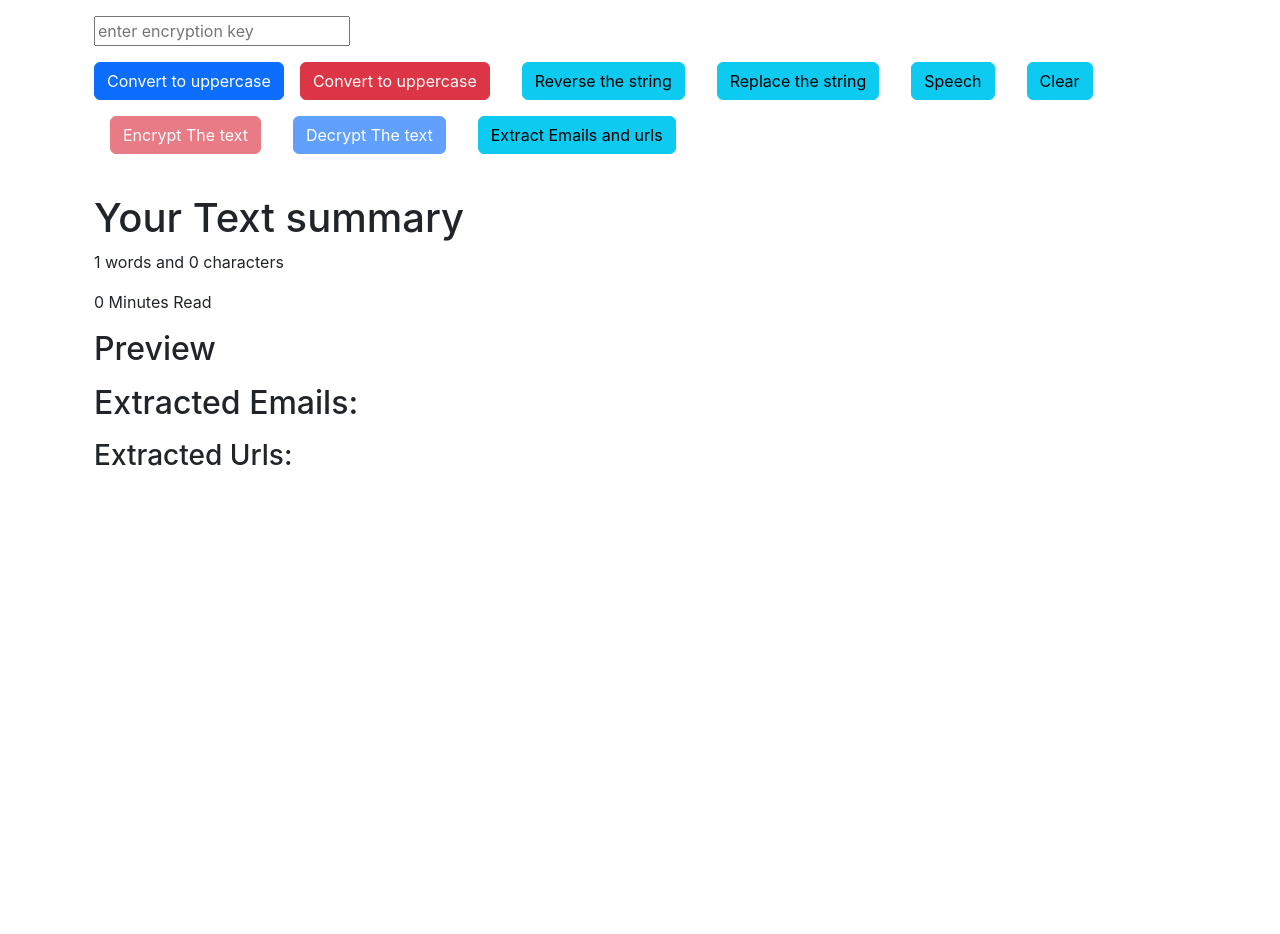
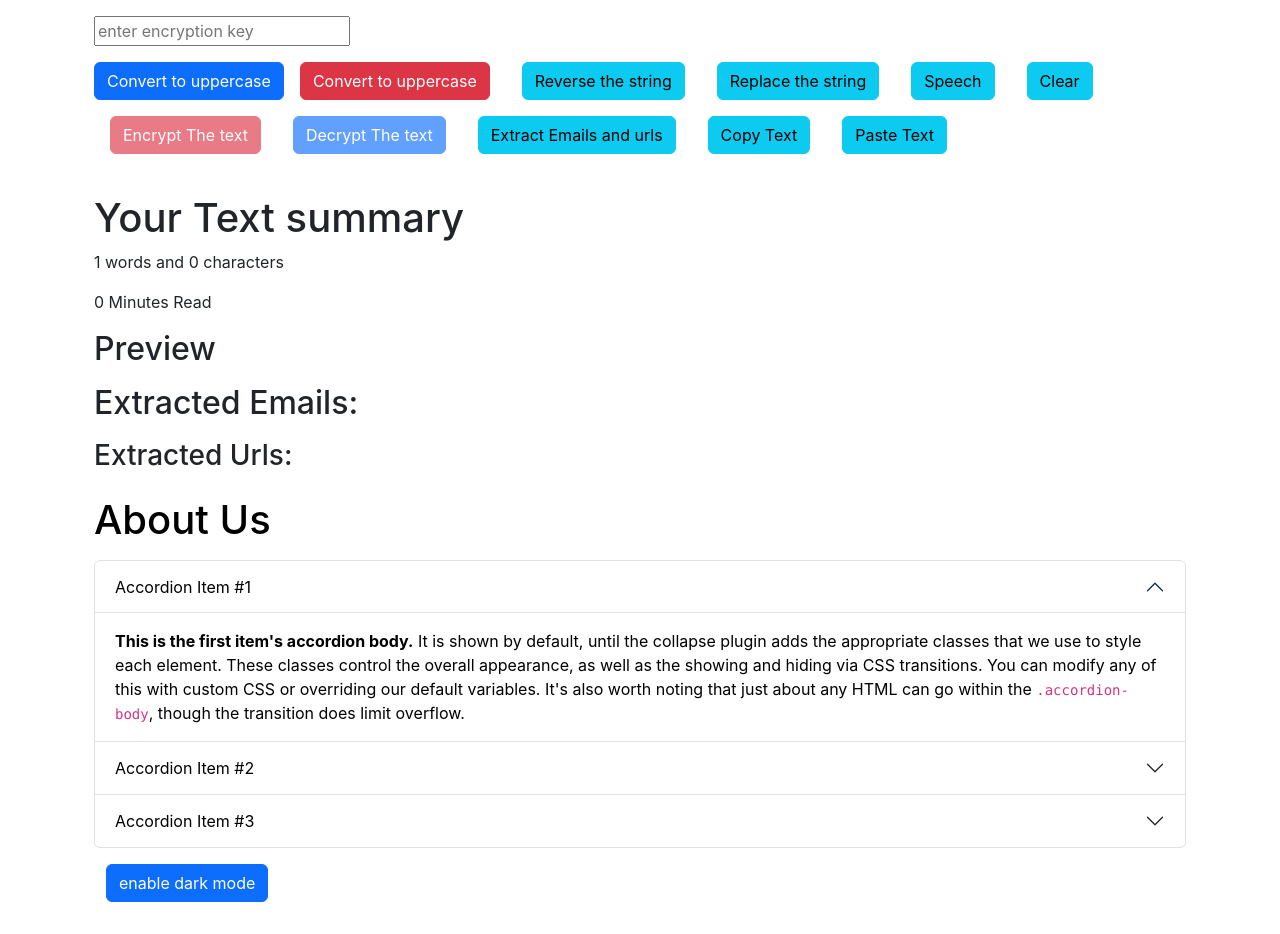
Before and after one commit to simonarumao/text_utilis, a React (Create React App) app: page / in a window 1280 px wide. Shown: the part 334-1268 px from the top of the page. Before the commit the page ends 830 px from the top, so only its background shows below. Built offline with nearby package versions, Linux system fonts and the light colour scheme.

Commit message:
copypaste

```diff
--- a/src/App.js
+++ b/src/App.js
@@ -1,5 +1,6 @@
 
 import './App.css';
+import About from './components/About';
 import Navbar from './components/Navbar';
 import TextForm from './components/TextForm';
 
@@ -10,7 +11,9 @@
       <Navbar title="TextUtlities" text="Home" />
       <div className="container my-3">
 
-      <TextForm heading ="Enter the text"/>
+        <TextForm heading="Enter the text" />
+        <About/>
+
       </div>
 
     </>
--- /dev/null
+++ b/src/components/About.js
@@ -0,0 +1,132 @@
+import React, { useState } from "react";
+
+export default function About() {
+
+   const[myStyle, setMyStyle]  = useState( {
+    color: 'black',
+    backgroundColor:'white'
+   })
+
+    const[btnText, setBtnText] = useState("enable dark mode")
+
+    const togglestyle = () => {
+        if (myStyle.color === 'white')
+        {
+            setMyStyle({
+                color: 'black',
+                backgroundColor:'white'
+            })
+            setBtnText("enable dark mode")
+        }
+        else {
+            setMyStyle({
+                color: 'white',
+                backgroundColor:'black'
+            })
+            setBtnText("enable light mode")
+        }
+    }
+
+  return (
+      <div className="container" style={myStyle}>
+          <h1 className="my-3">About Us</h1>
+      <div className= "accordion" id="accordionExample">
+        <div className= "accordion-item">
+          <h2 className= "accordion-header">
+                      <button
+                    style={myStyle}
+              className= "accordion-button"
+              type="button"
+              data-bs-toggle="collapse"
+              data-bs-target="#collapseOne"
+              aria-expanded="true"
+              aria-controls="collapseOne"
+            >
+              Accordion Item #1
+            </button>
+          </h2>
+          <div
+            id="collapseOne"
+            className= "accordion-collapse collapse show"
+            data-bs-parent="#accordionExample"
+          >
+            <div className= "accordion-body" style={myStyle}>
+              <strong>This is the first item's accordion body.</strong> It is
+              shown by default, until the collapse plugin adds the appropriate
+              classes that we use to style each element. These classes control
+              the overall appearance, as well as the showing and hiding via CSS
+              transitions. You can modify any of this with custom CSS or
+              overriding our default variables. It's also worth noting that just
+              about any HTML can go within the <code>.accordion-body</code>,
+              though the transition does limit overflow.
+            </div>
+          </div>
+        </div>
+        <div className= "accordion-item">
+          <h2 className= "accordion-header">
+                      <button
+                          style={myStyle}
+              className= "accordion-button collapsed"
+              type="button"
+              data-bs-toggle="collapse"
+              data-bs-target="#collapseTwo"
+              aria-expanded="false"
+              aria-controls="collapseTwo"
+            >
+              Accordion Item #2
+            </button>
+          </h2>
+          <div
+            id="collapseTwo"
+            className= "accordion-collapse collapse"
+            data-bs-parent="#accordionExample"
+          >
+            <div className= "accordion-body" style={myStyle}>
+              <strong>This is the second item's accordion body.</strong> It is
+              hidden by default, until the collapse plugin adds the appropriate
+              classes that we use to style each element. These classes control
+              the overall appearance, as well as the showing and hiding via CSS
+              transitions. You can modify any of this with custom CSS or
+              overriding our default variables. It's also worth noting that just
+              about any HTML can go within the <code>.accordion-body</code>,
+              though the transition does limit overflow.
+            </div>
+          </div>
+        </div>
+        <div className= "accordion-item">
+          <h2 className= "accordion-header">
+                      <button
+                          style={myStyle}
+              className= "accordion-button collapsed"
+              type="button"
+              data-bs-toggle="collapse"
+              data-bs-target="#collapseThree"
+              aria-expanded="false"
+              aria-controls="collapseThree"
+            >
+              Accordion Item #3
+            </button>
+          </h2>
+          <div
+            id="collapseThree"
+            className= "accordion-collapse collapse"
+            data-bs-parent="#accordionExample"
+          >
+            <div className= "accordion-body" style={myStyle}>
+              <strong>This is the third item's accordion body.</strong> It is
+              hidden by default, until the collapse plugin adds the appropriate
+              classes that we use to style each element. These classes control
+              the overall appearance, as well as the showing and hiding via CSS
+              transitions. You can modify any of this with custom CSS or
+              overriding our default variables. It's also worth noting that just
+              about any HTML can go within the <code>.accordion-body</code>,
+              though the transition does limit overflow.
+            </div>
+          </div>
+        </div>
+          </div>
+          <div className="container"><button className="btn btn-primary my-3" onClick={togglestyle}>{ btnText}</button>
+</div>
+    </div>
+  );
+}
--- a/src/components/TextForm.js
+++ b/src/components/TextForm.js
@@ -89,6 +89,20 @@
 
   }
 
+  const copyText = () => {
+    navigator.clipboard.writeText(text)
+  }
+
+  const pasteText = () => {
+    navigator.clipboard.readText().then((clipboardText) => {
+      setText(clipboardText);
+
+    }).catch((err) => {
+      console.error("failed to paste",err);
+    });
+
+  }
+
 
 
 
@@ -118,6 +132,10 @@
           <button className="btn btn-danger mx-3" onClick={encrypText} disabled={encryptedText || !key}>Encrypt The text</button>
           <button className="btn btn-primary mx-3 my-3" onClick={decrypText} disabled={!encryptedText || !key}>Decrypt The text</button>
           <button className="btn btn-info mx-3 my-3" onClick={extractEmailsAndUrl}>Extract Emails and urls</button>
+          <button className="btn btn-info mx-3 my-3" onClick={copyText}>Copy Text</button>
+          <button className="btn btn-info mx-3 my-3" onClick={pasteText}>Paste Text</button>
+
+
 
 
 
```
